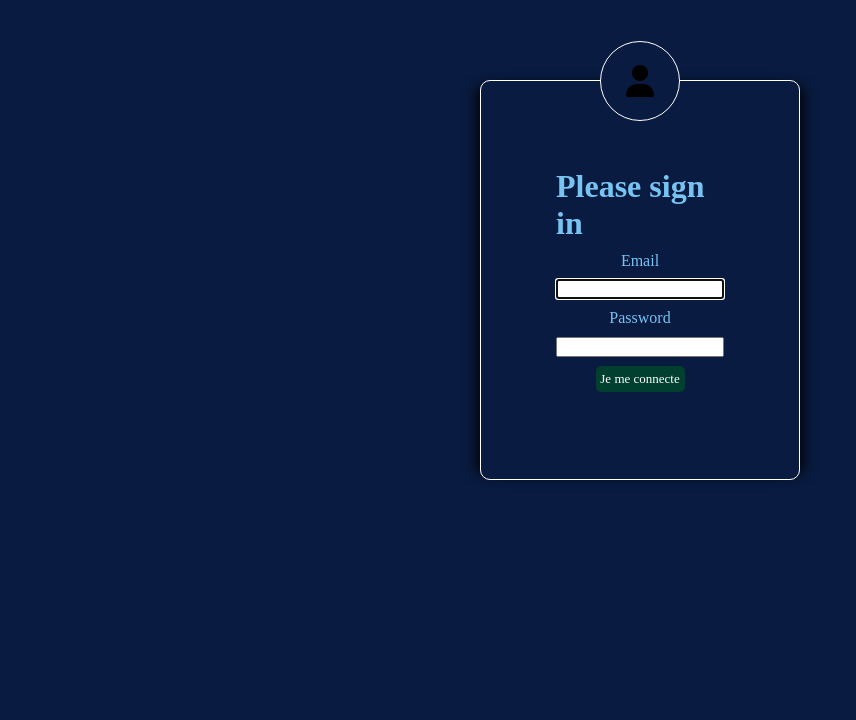
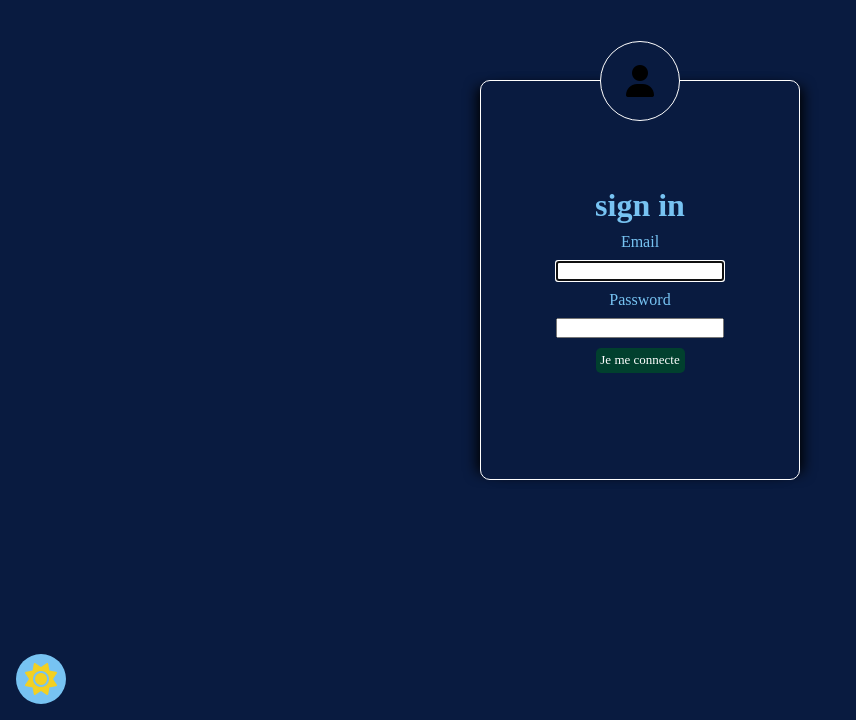
Before and after one commit to mohamed67210/session_formations, a Symfony app: template templates/security/login.html.twig in a window 1280 px wide. Shown: the part 80-800 px from the top of the page, without its empty margins (0-856 px from the left). Run offline with Twig, Linux system fonts and the light colour scheme; the template is opened without the code that fills it, so the values that code supplies are empty; some libraries are stand-ins or nearby versions; some web fonts are replaced.

Commit message:
debug + dark mode

```diff
--- a/public/css/style.css
+++ b/public/css/style.css
@@ -24,6 +24,10 @@
       width: 100vw;
       background-color: var(--main-bg-color);
       position: relative;
+  }
+
+  body.light {
+      background-color: white;
   }
 
   #wrapper {
@@ -207,7 +211,7 @@
           /* position: absolute; */
           right: 0;
           top: 2rem;
-          background-color: #77C3F2;
+          background-color: #2D4B73;
           display: none;
           border: 0;
           border-radius: 0%;
@@ -263,6 +267,7 @@
 
       td {
           color: black;
+          font-weight: bold !important;
       }
 
       td a {
@@ -387,6 +392,10 @@
   .special_btn {
       position: absolute;
       right: 0;
+      color: #2D4B73 !important;
+      background-color: rgba(255, 255, 255, 0.479);
+      border-radius: 5px;
+      padding: 0.1rem;
   }
 
   @media (max-width: 900px) {
@@ -400,10 +409,6 @@
       .table_responsive {
           display: none;
       }
-  }
-
-  .special_btn:hover {
-      color: white;
   }
 
   .error {
@@ -635,19 +640,59 @@
   }
 
   #login_form_container:hover {
-      background-color: #6F91A6;
+      background-color: rgba(255, 255, 255, 0.096);
       transition: all 0.5s;
   }
 
   /* form signin */
   #signin_form_container {
-      width: 15rem;
-      height: 15rem;
-      background-color: #77C3F2;
+      margin-top: 5rem;
+      width: 20rem;
+      height: 25rem;
+      background-color: transparent;
       padding: 5rem;
       display: flex;
+      flex-direction: column;
       gap: 1rem;
       justify-content: center;
       align-items: center;
       border-radius: 10px;
+      border: 1px solid white;
   }
+
+  /* dark mode */
+  #mode {
+      position: fixed;
+      background-color: #77C3F2;
+      width: 50px;
+      height: 50px;
+      border-radius: 50%;
+      bottom: 1rem;
+      left: 1rem;
+      display: flex;
+      justify-content: center;
+      align-items: center;
+  }
+
+  #mode.dark {
+      background-color: black;
+  }
+
+  .fa-sun {
+      color: #F2D022;
+      font-size: xx-large;
+  }
+
+  .fa-sun.close {
+      display: none;
+  }
+
+  .fa-moon {
+      display: none;
+  }
+
+  .fa-moon.open {
+      display: block;
+      color: white;
+      font-size: xx-large;
+  }
--- a/public/js/script.js
+++ b/public/js/script.js
@@ -5,7 +5,6 @@ var links = document.getElementsByClassName('link')
 var menuBg = document.getElementById("burger_top")
 var menuBgb = document.getElementById("burger_bottom")
 
-console.log(links)
 burgerMenu.addEventListener('click', function () {
     this.classList.toggle("close");
     menu.classList.toggle("open");
@@ -19,5 +18,37 @@ for (let i = 0; i < links.length; i++) {
         console.log('clicker')
         menu.classList.toggle('open');
     })
+}
 
+// dark mode
+let sun = document.querySelector('.fa-sun');
+let moon = document.querySelector('.fa-moon')
+let mode = document.getElementById('mode')
+let body = document.querySelector('body')
+
+mode.addEventListener('click', function () {
+
+    if (body.classList.contains('light')) {
+        this.classList.remove('dark')
+        body.classList.remove('light');
+        sun.classList.remove('close')
+        moon.classList.remove('open')
+        localStorage.setItem("theme", "dark");
+
+    } else {
+        this.classList.add('dark')
+        body.classList.add('light');
+        sun.classList.add('close')
+        moon.classList.add('open')
+        localStorage.setItem("theme", "light");
+
+    }
+})
+// si le theme est light
+if (localStorage.getItem("theme") === "light") {
+    body.classList.add('light')
+    mode.classList.add('dark')
+    sun.classList.add('close')
+    moon.classList.add('open')
+    console.log('light')
 }
--- a/templates/base.html.twig
+++ b/templates/base.html.twig
@@ -23,6 +23,10 @@
 
 <body> #}
     <div id="wrapper">
+        <div id="mode">
+            <i class="fa-solid fa-sun"></i>
+            <i class="fa-solid fa-moon"></i>
+        </div>
         <nav>
             <div class="nav_left">
                 {# si un user est connecter #}
--- a/templates/security/login.html.twig
+++ b/templates/security/login.html.twig
@@ -19,7 +19,7 @@
             </div>
             {% endif %}
 
-            <h1 class="h3 mb-3 font-weight-normal">Please sign in</h1>
+            <h1 class="h3 mb-3 font-weight-normal">sign in</h1>
             <label for="inputEmail">Email</label>
             <input type="email" value="{{ last_username }}" name="email" id="inputEmail" class="form-control"
                 autocomplete="email" required autofocus>
--- a/templates/session/show.html.twig
+++ b/templates/session/show.html.twig
@@ -109,8 +109,10 @@
             {% for nonInscrit in stagiairesNonInscrit %}
             <div class="stagiaire_container">
                 <a href="{{ path('show_stagiaire' , {'id':nonInscrit.id} )}}">{{nonInscrit}}</a>
-                {% if session.stagiaires|length < session.nombrePlace %} <a class="inscrire_btn"
-                    href="{{ path('inscrire_stagiaire', {'id':session.id , 'idStagiaire':nonInscrit.id} )}}">+</a>
+                {% if session.stagiaires|length < session.nombrePlace %} {% if session.dateFin |date("m/d/Y")>
+                    'now'|date("m/d/Y") %} <a class="inscrire_btn"
+                        href="{{ path('inscrire_stagiaire', {'id':session.id , 'idStagiaire':nonInscrit.id} )}}">+</a>
+                    {% endif %}
                     {% endif %}
             </div>
             {% endfor %}
```
